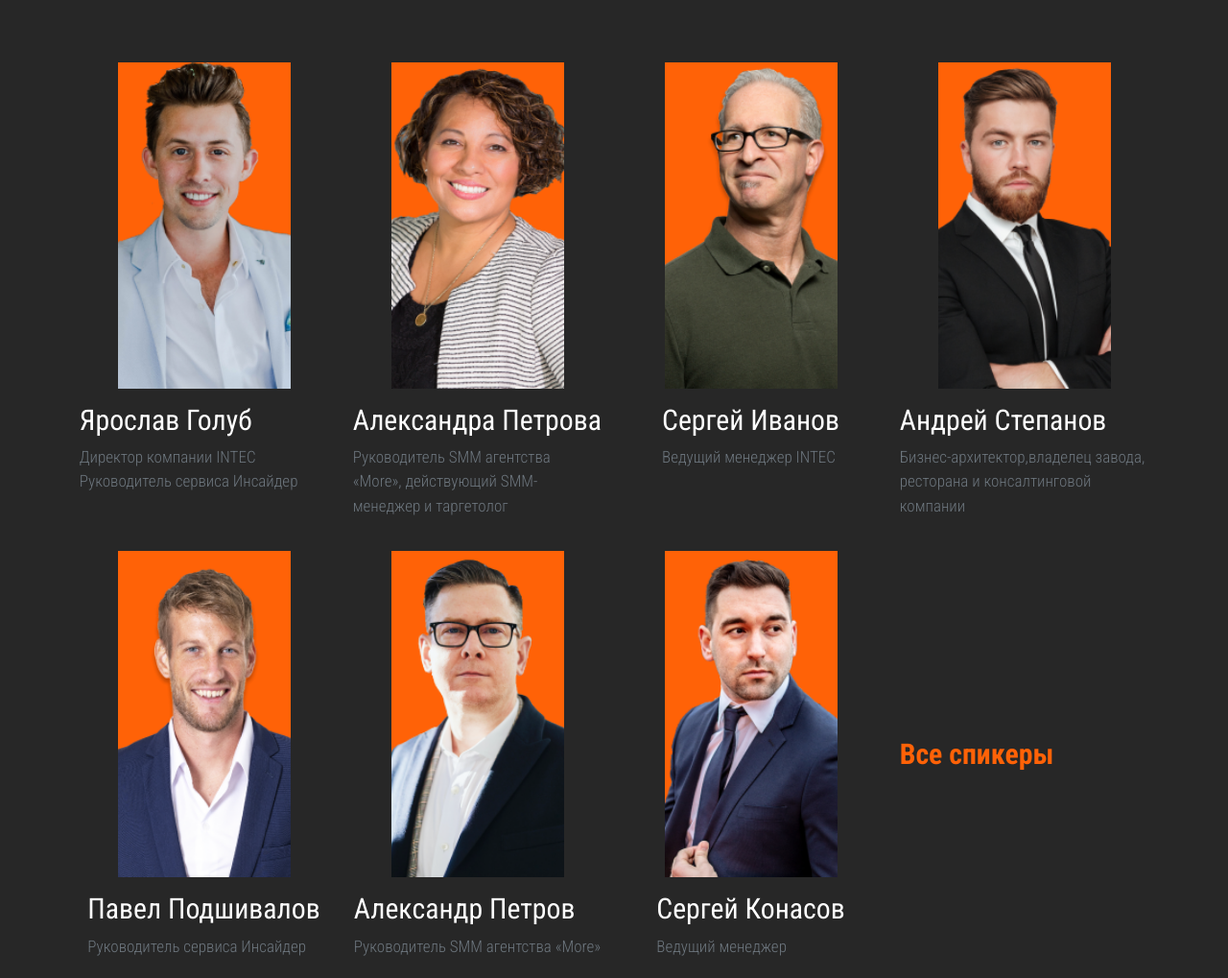
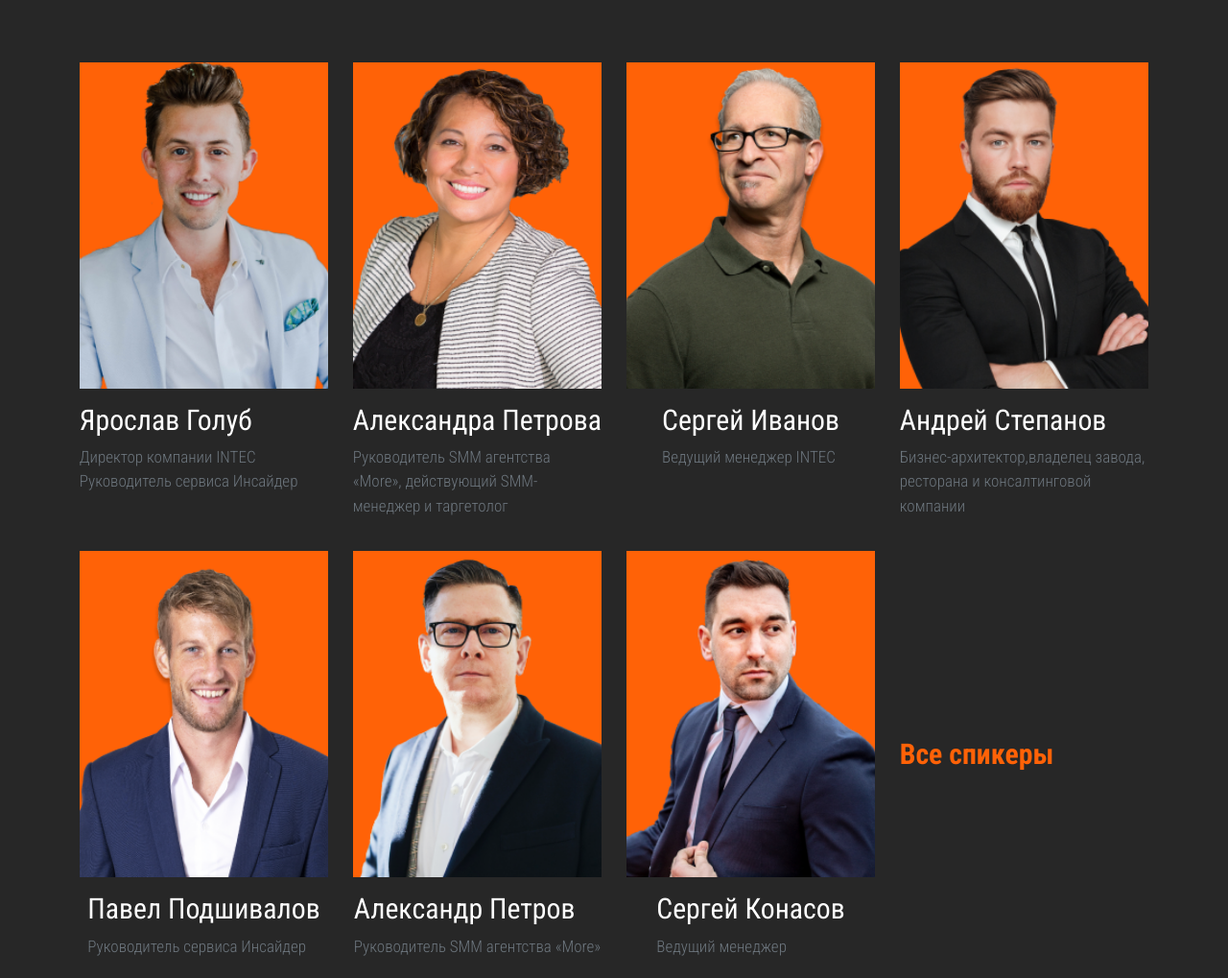
Before and after one commit to TeodorGreen32/Business74, a plain HTML site: page index.html in a window 1280 px wide. Shown: the part 1189-2208 px from the top of the page at 96% size. Drawn offline with nearby package versions, Linux system fonts and the light colour scheme; a script that the page names is missing.

Commit message:
Update section_3.css
2

```diff
--- a/css/section_3/section_3.css
+++ b/css/section_3/section_3.css
@@ -1,6 +1,6 @@
 .photoMainTheme{
     background-color: #FF6207;
-    min-width: 180px;
+    min-width: 100%;
     height: max-content;
     /* min-width: 260px;
     width: max-content;
```
